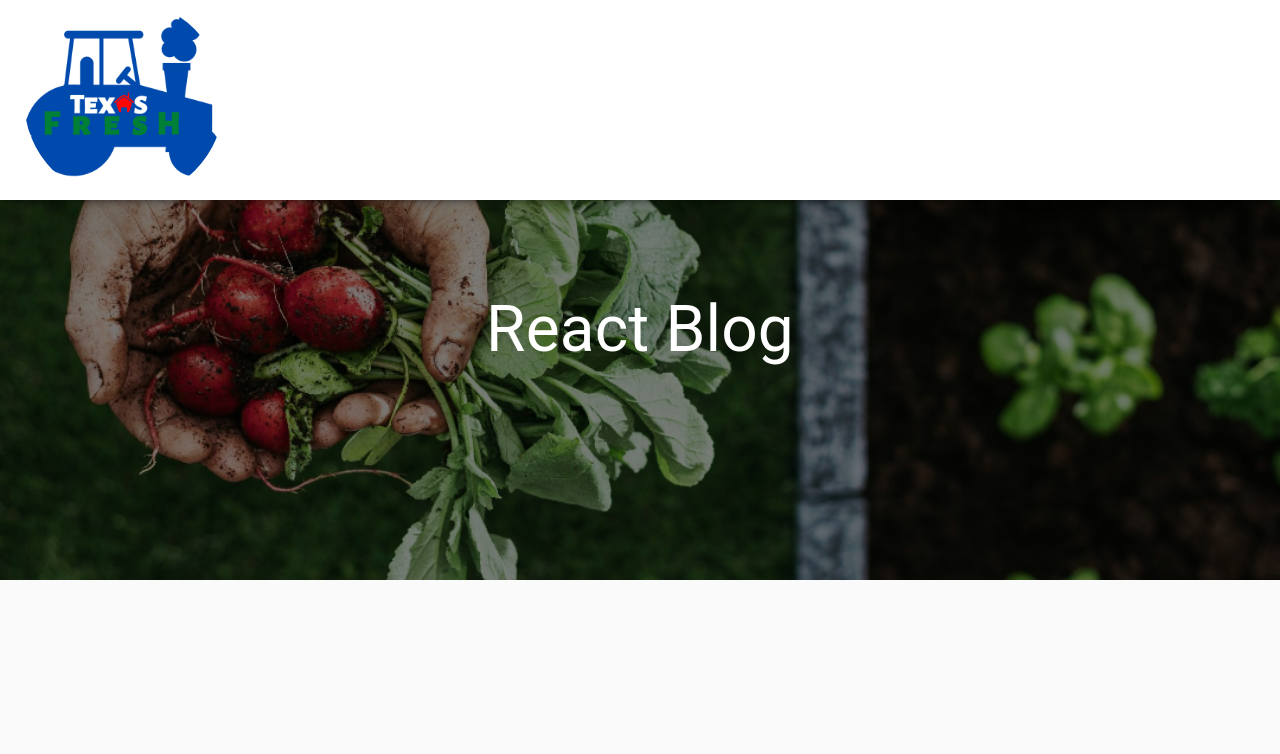
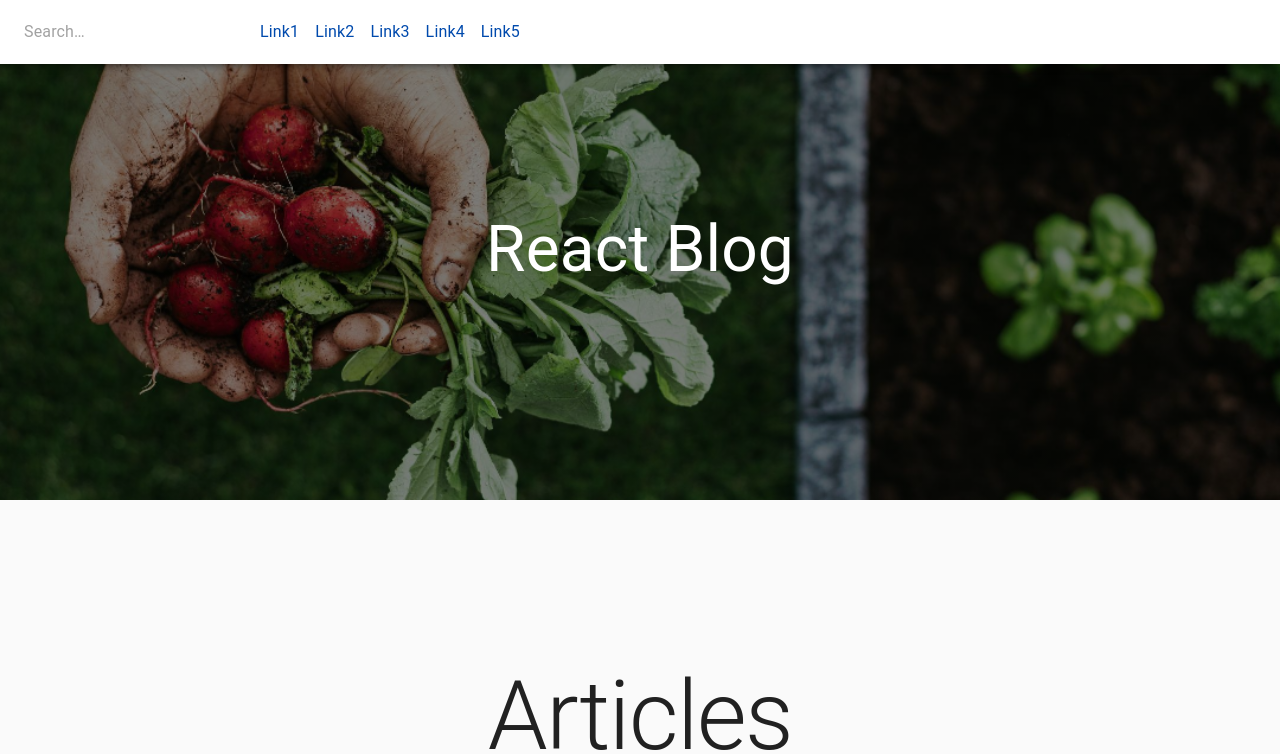
Before and after one commit to Delabove/Blog-Landing-Layout, a React (Create React App) app: page / in a window 1280 px wide. Shown: the top 754 px of the page. Built offline with nearby package versions, Linux system fonts and the light colour scheme.

Commit message:
Created footer and added links to nav

```diff
--- a/package.json
+++ b/package.json
@@ -6,6 +6,7 @@
     "@material-ui/core": "^4.11.0",
     "@material-ui/icons": "^4.9.1",
     "@material-ui/lab": "^4.0.0-alpha.56",
+    "@material-ui/styles": "^4.10.0",
     "@material/tabs": "^2.3.0",
     "@testing-library/jest-dom": "^4.2.4",
     "@testing-library/react": "^9.5.0",
--- a/src/App.js
+++ b/src/App.js
@@ -121,7 +121,7 @@ function App() {
     <div className="App">
 
       <Navbar />
-      <Footer />
+
 
 
         <Box className={classes.hero} > React Blog</Box>
@@ -399,7 +399,11 @@ function App() {
                 </Card>
             </Grid>
             </Grid>
+
     </div>
+      <React.Fragment>
+      <Footer />
+      </React.Fragment>
     <MyApp/>
     </ScopedCssBaseline>
 
--- a/src/components/Footer.js
+++ b/src/components/Footer.js
@@ -1,25 +1,29 @@
 import React from 'react';
-import { makeStyles } from "@material-ui/core"
+import { makeStyles } from "@material-ui/core";
 import {
 Typography,
 Box,
 BottomNavigation
 } from "@material-ui/core"
 
+
+
+//NOT SHOWING UP ON PAGE
+
 const useStyles = makeStyles((theme) => ({
 
     bottomNav:{
+      // width: 20,
+        height: 105,
         backgroundColor: "#000",
         paddingTop: theme.spacing(10),
+        display: 'flex',
+        justifyContent: 'start',
+        // alignItems: 'end'
       },
-
       copyright:{
         color: '#fff',
-        height: '300',
         fontSize: 20,
-        display: 'flex',
-        justifyContent: 'start',
-        alignItems: 'start'
       }
 
 }));
@@ -37,7 +41,6 @@ const Footer= () => {
         </Typography>
     </BottomNavigation>
     </Box>
-
   );
 }
 
--- a/src/components/Navbar.js
+++ b/src/components/Navbar.js
@@ -1,15 +1,23 @@
 import React from 'react';
-import Logo from '../img/logo.png';
-import { makeStyles } from "@material-ui/core"
+// import Logo from '../img/logo.png';
+import { makeStyles } from "@material-ui/core";
+import { fade } from '@material-ui/core/styles/colorManipulator';
+import SearchIcon from '@material-ui/icons/Search';
+import Breadcrumbs from '@material-ui/core/Breadcrumbs';
+import Chip from '@material-ui/core/Chip';
+import HomeIcon from '@material-ui/icons/Home';
+import ExpandMoreIcon from '@material-ui/icons/ExpandMore';
 import {
   AppBar,
   Toolbar,
+  InputBase,
   ListItem,
   IconButton,
   ListItemText,
   Avatar,
   Divider,
   List,
+  Link,
   Typography,
   Box
 } from "@material-ui/core"
@@ -28,18 +36,69 @@ const useStyles = makeStyles((theme) => ({
     overflow: 'hidden',
     position: "center",
   },
+  search: {
+    position: 'relative',
+    borderRadius: theme.shape.borderRadius,
+    backgroundColor: fade(theme.palette.common.white, 0.15),
+    '&:hover': {
+      backgroundColor: fade(theme.palette.common.white, 0.25),
+    },
+  },
+  searchIcon: {
+    padding: theme.spacing(0, 2),
+    height: '100%',
+    position: 'absolute',
+    pointerEvents: 'none',
+    display: 'flex',
+    alignItems: 'center',
+    justifyContent: 'center',
+  },
+  navLinks: {
+    marginLeft: theme.spacing(2)
+  }
 }));
 
 const Navbar = () => {
 
   const classes = useStyles();
+  const preventDefault = (event) => event.preventDefault();
 
   return(
 
     <Box component='nav'>
       <AppBar className={classes.appBar} style={{ margin: 0 }}>
           <Toolbar>
-            <img className={classes.logo} src={Logo} alt="Logo" />
+            {/* <img className={classes.logo} src={Logo} alt="Logo" /> */}
+            <div className={classes.search}>
+            <div className={classes.searchIcon}>
+              <SearchIcon />
+            </div>
+            <InputBase
+              placeholder="Search…"
+              classes={{
+                root: classes.inputRoot,
+                input: classes.inputInput,
+              }}
+              inputProps={{ 'aria-label': 'search' }}
+            />
+          </div>
+          <Typography className={classes.root}>
+    <Link href="#" onClick={preventDefault} className={classes.navLinks}>
+      Link1
+    </Link>
+    <Link href="#" onClick={preventDefault} className={classes.navLinks}>
+      Link2
+    </Link>
+    <Link href="#" onClick={preventDefault} className={classes.navLinks}>
+    Link3
+    </Link>
+    <Link href="#" onClick={preventDefault} className={classes.navLinks}>
+      Link4
+    </Link>
+    <Link href="#" onClick={preventDefault} className={classes.navLinks}>
+      Link5
+    </Link>
+</Typography>
           </Toolbar>
       </AppBar>
     </Box>
```
